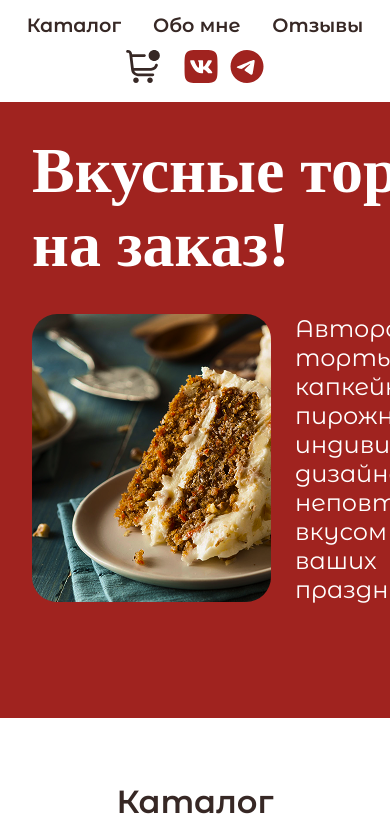
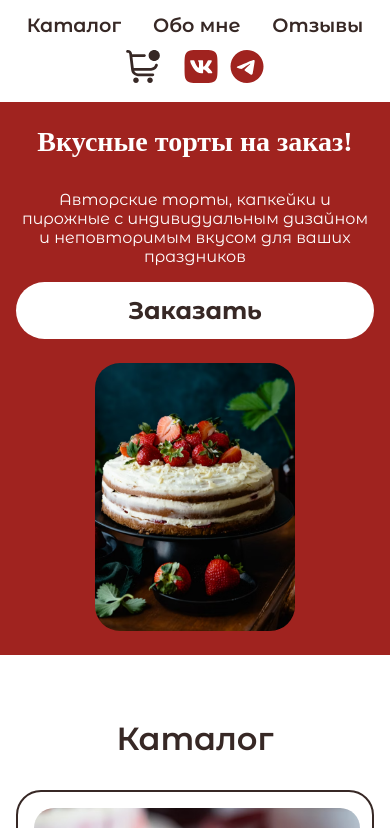
Before and after one commit to DeadDPie/landingGpo, a Next.js app: page / in a window 390 px wide. Shown: the top 828 px of the page. Built offline with nearby package versions, Linux system fonts and the light colour scheme.

Commit message:
hero adaptive

```diff
--- a/src/components/Hero/Hero.module.css
+++ b/src/components/Hero/Hero.module.css
@@ -49,3 +49,114 @@
   justify-content: flex-end;
   align-items: center;
 }
+
+.order_button {
+  background: var(--color-background);
+  border: none;
+  border-radius: 35px;
+  padding: 20px 40px;
+  cursor: pointer;
+  width: fit-content;
+  margin-top: 1rem;
+  text-decoration: none;
+  display: inline-block;
+}
+
+@media (max-width: 1024px) {
+  .hero {
+    padding: 24px;
+  }
+
+  .container {
+    gap: 24px;
+    max-width: 900px;
+  }
+
+  .title {
+    font-size: 36px;
+  }
+
+  .description {
+    font-size: 18px;
+    max-width: 320px;
+  }
+
+  .images .image {
+    width: 180px;
+    height: 216px;
+  }
+
+  .main_image .image {
+    width: 300px;
+    height: 366px;
+  }
+
+  .order_button {
+    padding: 16px 32px;
+    margin-top: 1.5rem;
+  }
+
+  .text_container {
+    gap: 1rem;
+  }
+}
+
+@media (max-width: 768px) {
+  .hero {
+    padding: 24px 16px;
+  }
+
+  .content {
+    align-items: center;
+    text-align: center;
+  }
+  .container {
+    display: flex;
+    flex-direction: column;
+    gap: 24px;
+    align-items: center;
+    max-width: 100%;
+  }
+
+  .title {
+    font-size: 28px;
+    text-align: center;
+  }
+
+  .description {
+    font-size: 16px;
+    text-align: center;
+    max-width: 100%;
+  }
+
+  .images .image {
+    display: none;
+  }
+
+  .images {
+    flex-direction: column;
+    align-items: center;
+    gap: 16px;
+  }
+
+  .main_image {
+    justify-content: center;
+    display: flex;
+  }
+
+  .main_image .image {
+    width: 200px;
+    height: 268px;
+  }
+
+  .text_container {
+    align-items: center;
+    gap: 1rem;
+  }
+
+  .order_button {
+    padding: 14px 28px;
+    width: 100%;
+    margin-top: 1rem;
+  }
+}
--- a/src/components/Hero/Hero.tsx
+++ b/src/components/Hero/Hero.tsx
@@ -20,9 +20,14 @@ export default function Hero() {
               height={288}
               className={styles.image}
             />
-            <Typography variant="p1" as="p" className={styles.description}>
-              {heroData.description}
-            </Typography>
+            <div className={styles.text_container}>
+              <Typography variant="p1" as="p" className={styles.description}>
+                {heroData.description}
+              </Typography>
+              <Typography variant="h2" as="a" href="#catalog" className={styles.order_button}>
+                Заказать
+              </Typography>
+            </div>
           </div>
         </div>
         <div className={styles.main_image}>
```
